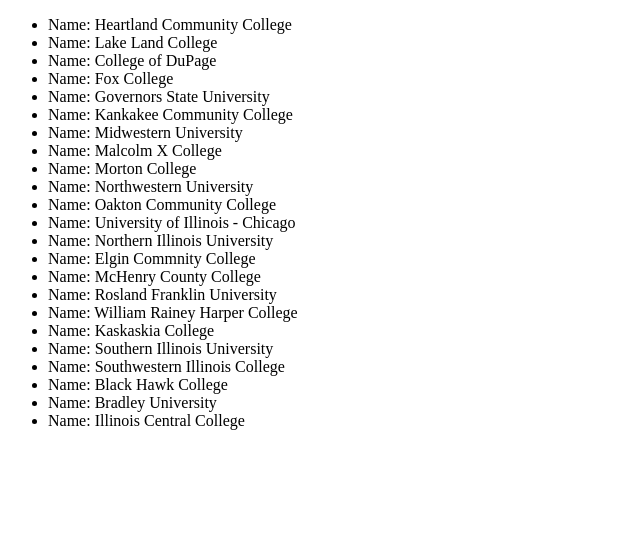
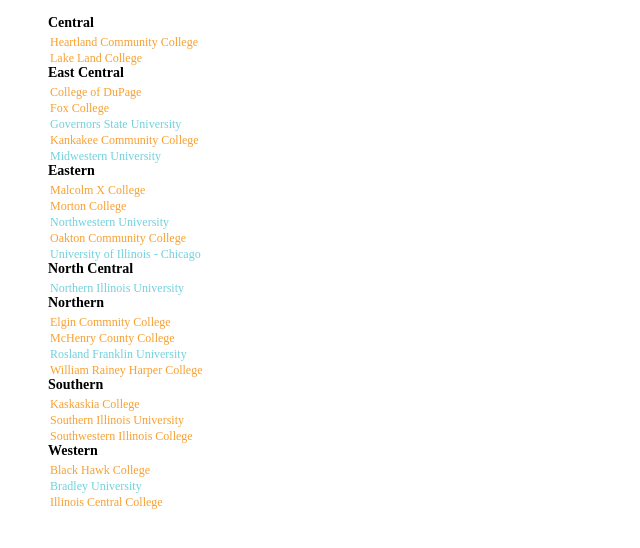
Before and after one commit to custompro98/ipta-map, a Gatsby site: page / in a window 1280 px wide. Shown: the whole page, without its empty margins (0-640 px from the left). Built offline with nearby package versions, Linux system fonts and the light colour scheme; Gatsby itself is replaced by a stand-in of ours.

Commit message:
Format and sort list of programs

```diff
--- /dev/null
+++ b/src/components/ProgramList/Bucket/Bucket.jsx
@@ -0,0 +1,17 @@
+import React from 'react';
+import './styles.css';
+
+const Bucket = ({ title, subItems }) => (
+  <div className="Bucket">
+    <h3 className="Bucket__Title">{title}</h3>
+    <ul className="Bucket__List">
+      {subItems.map(subItem => (
+        <li key={subItem.name} className={`Bucket__ListItem Bucket__ListItem_${subItem.programType}`}>
+          {subItem.name}
+        </li>
+      ))}
+    </ul>
+  </div>
+);
+
+export default Bucket;
--- /dev/null
+++ b/src/components/ProgramList/Bucket/styles.css
@@ -0,0 +1,30 @@
+.Bucket {
+}
+
+.Bucket__Title {
+  font-size: 14px;
+  line-height: 14px;
+  margin: 0;
+  margin-bottom: 4px;
+}
+
+.Bucket__List {
+  list-style-type: none;
+  margin: 0;
+  padding: 0;
+}
+
+.Bucket__ListItem {
+  font-size: 12px;
+  line-height: 12px;
+  margin: 0;
+  padding: 2px;
+}
+
+.Bucket__ListItem_PT {
+  color: #72D1DC;
+}
+
+.Bucket__ListItem_PTA {
+  color: #F8A031;
+}
--- a/src/components/ProgramList/ProgramList.jsx
+++ b/src/components/ProgramList/ProgramList.jsx
@@ -1,14 +1,28 @@
 import React, { Fragment } from 'react';
+import Bucket from './Bucket/Bucket';
+import './styles.css';
 
-const ProgramList = ({ programs }) => (
-  <ul className="ProgramList">
-    {programs.map(program => (
-      <li key={program.name} className="ProgramList__Program">
-        <span>Name: {program.name}</span>
-      </li>
-    ))}
-  </ul>
-);
+const ProgramList = ({ programs }) => {
+  const programsByRegion = programs.reduce((accum, program) => {
+    if (accum[program.region] && accum[program.region].length > 0) {
+      accum[program.region].push(program);
+    } else {
+      accum[program.region] = [program];
+    }
+
+    return accum;
+  }, {});
+
+  return (
+    <ul className="ProgramList">
+      {Object.keys(programsByRegion).map(region => (
+        <li key={region} className="ProgramList__Program">
+          <Bucket title={region} subItems={programsByRegion[region]} />
+        </li>
+      ))}
+    </ul>
+  );
+};
 
 export default ProgramList;
 
--- /dev/null
+++ b/src/components/ProgramList/styles.css
@@ -0,0 +1,3 @@
+.ProgramList {
+  list-style-type: none;
+}
--- a/src/components/header.js
+++ b/src/components/header.js
@@ -5,7 +5,7 @@ const Header = ({ siteTitle }) => (
   <header>
     <div
       style={{
-        background: 'rebeccapurple',
+        background: 'lightskyblue',
         marginBottom: '1.45rem',
       }}
     >
```
